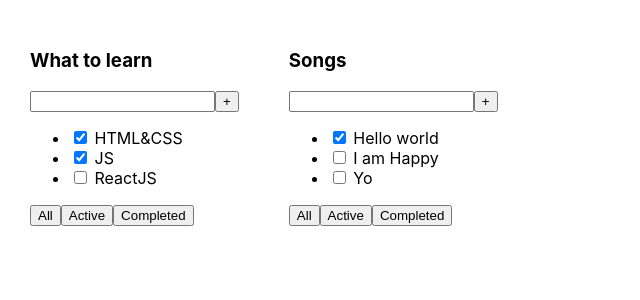
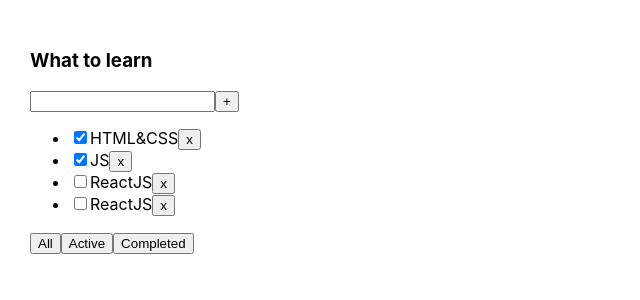
Before and after one commit to oleg-lego-lego/Todolist, a React (Create React App) app: page / in a window 1280 px wide. Shown: the top 300 px of the page, without its empty margins (0-640 px from the left). Built offline with nearby package versions, Linux system fonts and the light colour scheme.

Commit message:
add removeTask function, + filteredTask function

```diff
--- a/src/App.tsx
+++ b/src/App.tsx
@@ -1,23 +1,43 @@
-import React from 'react';
+import React, {useState} from 'react';
 import './App.css';
 import {Todolist} from "./Todolist";
 
+export type FilterValueType = "all" | "active" | "completed"
+
 function App() {
-    const tasks1 = [
+    let [tasks, setTasks] = useState([
         {id: 1, title: "HTML&CSS", isDone: true},
         {id: 2, title: "JS", isDone: true},
-        {id: 3, title: "ReactJS", isDone: false}
-    ]
-    const tasks2 = [
-        {id: 1, title: "Hello world", isDone: true},
-        {id: 2, title: "I am Happy", isDone: false},
-        {id: 3, title: "Yo", isDone: false}
-    ]
+        {id: 3, title: "ReactJS", isDone: false},
+        {id: 4, title: "ReactJS", isDone: false},
+    ])
+
+    const removeTask = (taskId: number) => {
+        setTasks(tasks.filter(f => f.id !== taskId))
+    }
+
+    let [filter, setFilter] = useState<FilterValueType>('all')
+
+    let taskForTodolist = tasks
+    if (filter === 'active') {
+        taskForTodolist = tasks.filter(f => !f.isDone)
+    }
+    if (filter === 'completed') {
+        taskForTodolist = tasks.filter(f => f.isDone)
+    }
+
+    const changeFilterTask = (value: FilterValueType) => {
+        setFilter(value)
+    }
 
     return (
         <div className="App">
-            <Todolist title={'What to learn'} tasks={tasks1}/>
-            <Todolist title={'Songs'} tasks={tasks2}/>
+            <Todolist
+                title={'What to learn'}
+                tasks={taskForTodolist}
+                removeTask={removeTask}
+                changeFilterTask={changeFilterTask}
+            />
         </div>
     );
 }
--- a/src/Todolist.tsx
+++ b/src/Todolist.tsx
@@ -1,4 +1,5 @@
 import React from "react";
+import {FilterValueType} from "./App";
 
 type TasksPropsType = {
     id: number
@@ -9,9 +10,15 @@
 type TodolistPropsType = {
     title: string
     tasks: Array<TasksPropsType>
+    removeTask: (taskId: number) => void
+    changeFilterTask: (value: FilterValueType) => void
 }
 
 export const Todolist = (props: TodolistPropsType) => {
+    const onClickFilterHandler = (value: FilterValueType) => {
+        props.changeFilterTask(value)
+    }
+
     return (
         <div>
             <h3>{props.title}</h3>
@@ -20,14 +27,20 @@
                 <button>+</button>
             </div>
             <ul>
-                <li><input type="checkbox" checked={props.tasks[0].isDone}/> <span>{props.tasks[0].title}</span></li>
-                <li><input type="checkbox" checked={props.tasks[1].isDone}/> <span>{props.tasks[1].title}</span></li>
-                <li><input type="checkbox" checked={props.tasks[2].isDone}/> <span>{props.tasks[2].title}</span></li>
+                {props.tasks.map((t, index) => {
+                    return (
+                        <li key={index}>
+                            <input type="checkbox" checked={t.isDone}/>
+                            <span>{t.title}</span>
+                            <button onClick={() => props.removeTask(t.id)}>x</button>
+                        </li>
+                    )
+                })}
             </ul>
             <div>
-                <button>All</button>
-                <button>Active</button>
-                <button>Completed</button>
+                <button onClick={() => onClickFilterHandler('all')}>All</button>
+                <button onClick={() => onClickFilterHandler('active')}>Active</button>
+                <button onClick={() => onClickFilterHandler('completed')}>Completed</button>
             </div>
         </div>
     )
```
